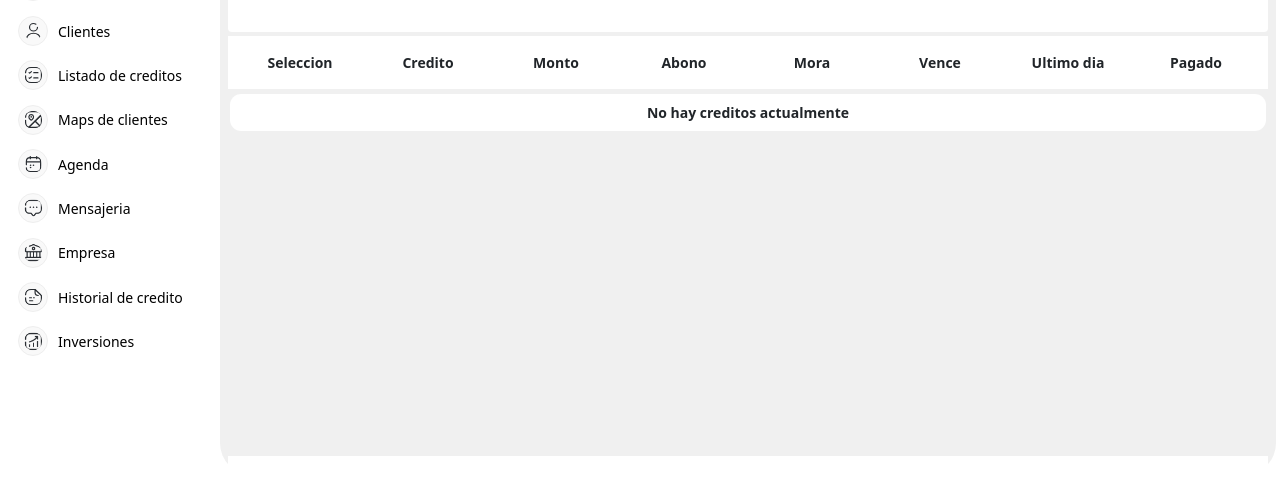
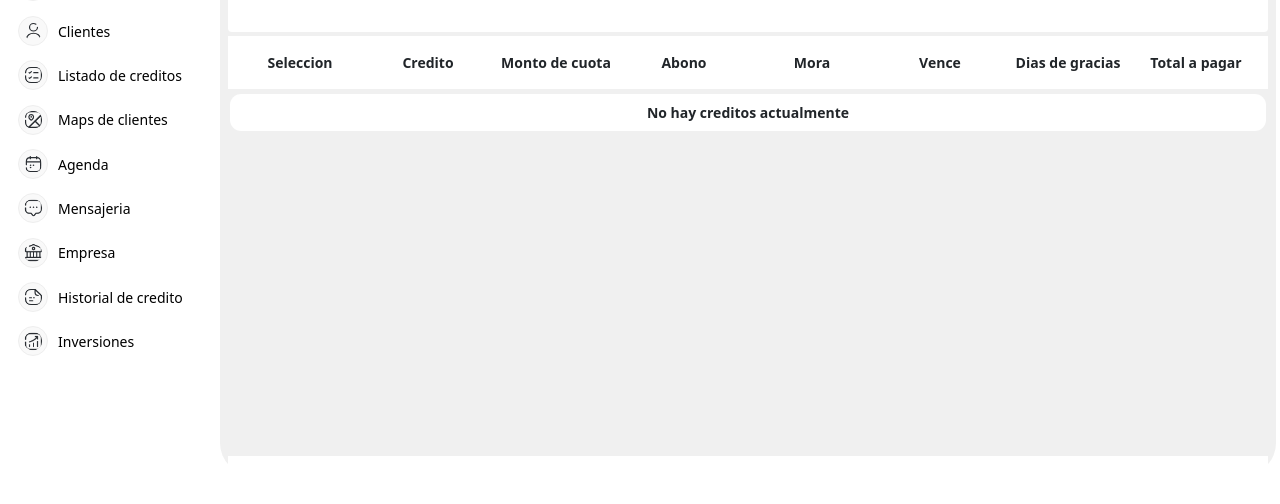
Before and after one commit to the-wandy-olivares/Money, a Django app: template Easy/Credit/templates/credit/credit-detail.html in a window 1280 px wide. Shown: the part 319-823 px from the top of the page. Run offline with Django 5.2, Linux system fonts and the light colour scheme; the template is opened without the code that fills it, so the values that code supplies are empty.

Commit message:
Agregar campo 'monto_mas_mora' en el modelo de Cuotas; registrar el modelo en el admin y actualizar la lógica de cálculo de moras.

```diff
--- a/Easy/Credit/admin.py
+++ b/Easy/Credit/admin.py
@@ -1,4 +1,5 @@
 from django.contrib import admin
-from .models import Credit
+from .models import Credit, Cuotas
 
 admin.site.register(Credit)
+admin.site.register(Cuotas)
--- a/Easy/Credit/mixing.py
+++ b/Easy/Credit/mixing.py
@@ -38,7 +38,7 @@ def Calculadora_Intereses( capital_, cuotas_, tasa_, credit):
             if not credit.pk:
                   credit.save()
             count_cuotas = models.Cuotas(
-                  credit=credit, monto=round(cuota, 2),
+                  credit=credit, monto=round(cuota, 2), monto_mas_mora=round(cuota, 2),
                   start_date=datetime.now() + relativedelta(months=mes-1),
                   end_date=(datetime.now() + relativedelta(months=mes-1)) + timedelta(days=5)
             )
@@ -64,6 +64,7 @@ def Calculadora_Moras(credit):
                   dias_atraso = (datetime.now() - datetime.combine(cuota.end_date, datetime.min.time())).days
                   intereses = credit.intereses / 100
                   cuota.mora = cuota.monto * intereses * dias_atraso / dia_mes_actual
+                  cuota.monto_mas_mora = cuota.monto +  cuota.mora - cuota.abono  # Se suma la mora al monto de la cuota
                   cuota.save()
                   print(f'Calculo de mora de { cuota } creado correctamente')
       return f'Calculo de moras de { credit } creado correctamente'
--- a/Easy/Credit/templates/credit/cp/cuotas.html
+++ b/Easy/Credit/templates/credit/cp/cuotas.html
@@ -58,12 +58,12 @@
                         Seleccion
                   </div>
                   <div class="th">Credito</div>
-                  <div class="th">Monto</div>
+                  <div class="th">Monto de cuota</div>
                   <div class="th">Abono</div>
                   <div class="th">Mora</div>
                   <div class="th">Vence</div>
-                  <div class="th">Ultimo dia</div>
-                  <div class="th">Pagado</div>
+                  <div class="th"> Dias de gracias</div>
+                  <div class="th">Total a pagar</div>
             </div>
       </div>
       <div class="tbody">
@@ -72,7 +72,7 @@
                   <div class="tr">
                         <div class="td">
                               <!-- {{ forloop.counter }} -->
-                              <button id="btn-ch{{ cuota.id }}" class='btn-ch bg-transparent border-0' data-id="{{ cuota.id }}" data-monto="{{ cuota.monto }}" onclick="toggleSelection(this)">
+                              <button id="btn-ch{{ cuota.id }}" class='btn-ch bg-transparent border-0' data-id="{{ cuota.id }}" data-monto="{{ cuota.monto_mas_mora }}" onclick="toggleSelection(this)">
                                     <svg id="ckeck{{cuota.id}}" xmlns="http://www.w3.org/2000/svg" width="16" height="16" fill="currentColor" class="d-none bi bi-check2-circle" viewBox="0 0 16 16">
                                           <path d="M2.5 8a5.5 5.5 0 0 1 8.25-4.764.5.5 0 0 0 .5-.866A6.5 6.5 0 1 0 14.5 8a.5.5 0 0 0-1 0 5.5 5.5 0 1 1-11 0"/>
                                           <path d="M15.354 3.354a.5.5 0 0 0-.708-.708L8 9.293 5.354 6.646a.5.5 0 1 0-.708.708l3 3a.5.5 0 0 0 .708 0z"/>
@@ -96,11 +96,7 @@
                         <div class="td">{{ cuota.start_date|date:"d/ m/ Y" }}</div>
                         <div class="td">{{ cuota.end_date|date:"d/ m/ Y" }}</div>
                         <div class="td">
-                              {% if cuota.pagado == True %}
-                                    {{ cuota.pagado }}
-                              {% else %}
-                                    N/A
-                              {% endif %}
+                              ${{ cuota.monto_mas_mora|intcomma }}.00
                         </div>
                   </div>
                   {% endfor %}
--- a/Easy/Credit/templates/credit/modal/modal.html
+++ b/Easy/Credit/templates/credit/modal/modal.html
@@ -61,6 +61,10 @@
                         <svg xmlns="http://www.w3.org/2000/svg" width="16" height="16" fill="currentColor" class="bi bi-file-earmark-text-fill" viewBox="0 0 16 16">
                               <path d="M9.293 0H4a2 2 0 0 0-2 2v12a2 2 0 0 0 2 2h8a2 2 0 0 0 2-2V4.707A1 1 0 0 0 13.707 4L10 .293A1 1 0 0 0 9.293 0M9.5 3.5v-2l3 3h-2a1 1 0 0 1-1-1M4.5 9a.5.5 0 0 1 0-1h7a.5.5 0 0 1 0 1zM4 10.5a.5.5 0 0 1 .5-.5h7a.5.5 0 0 1 0 1h-7a.5.5 0 0 1-.5-.5m.5 2.5a.5.5 0 0 1 0-1h4a.5.5 0 0 1 0 1z"/>
                             </svg> Acuerdo de pago  <strong style="font-size: 12px; margin-top: 2px;" class="ms-2 "> (recalcula cuotas no pagas)</strong> </a></li>
+                        <li><a href="#"> <svg xmlns="http://www.w3.org/2000/svg" width="16" height="16" fill="currentColor" class="bi bi-dash-circle" viewBox="0 0 16 16">
+                              <path d="M8 15A7 7 0 1 1 8 1a7 7 0 0 1 0 14m0 1A8 8 0 1 0 8 0a8 8 0 0 0 0 16"/>
+                              <path d="M4 8a.5.5 0 0 1 .5-.5h7a.5.5 0 0 1 0 1h-7A.5.5 0 0 1 4 8"/>
+                            </svg> Eliminar moras </a></li>
             </ul>
           </div>
         </div>
--- a/Easy/Credit/views.py
+++ b/Easy/Credit/views.py
@@ -22,8 +22,8 @@ class CreditCreate(CreateView):
     def form_valid(self, form):
       form.instance.start_date =  timezone.now()
       credit = form.save(commit=False)
-      Calculadora_Intereses(form.instance.capital, form.instance.cuotas,
-                        form.instance.intereses, credit)
+      Calculadora_Intereses(form.instance.capital, form.instance.
+      cuotas, form.instance.intereses, credit)
       return super().form_valid(form)
 
     def get_success_url(self):
```
Also changed, not shown: Easy/Credit/models.py (+4 -5 lines), Easy/Credit/migrations/0015_cuotas_monto_mas_mora.py (added).
